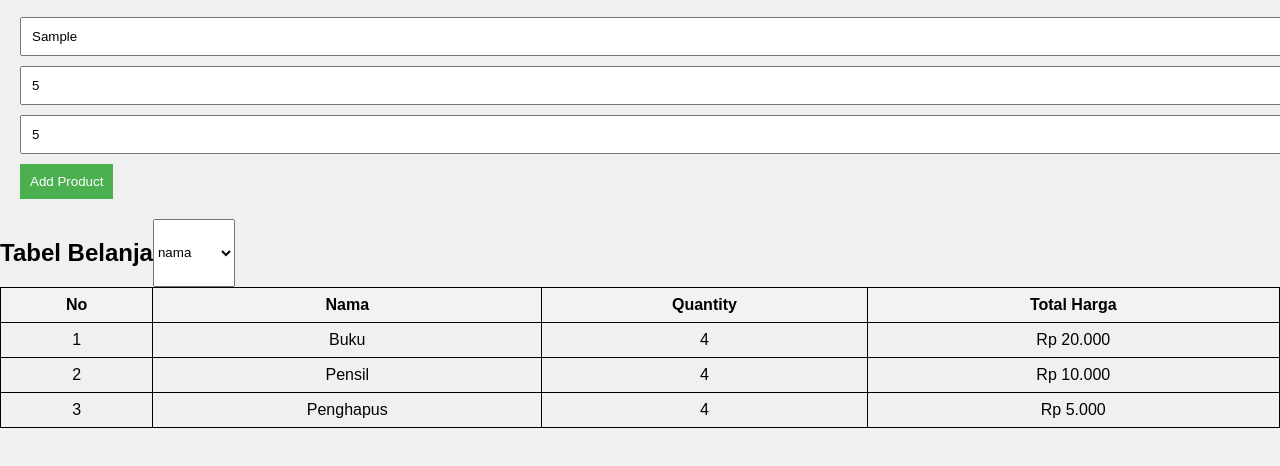
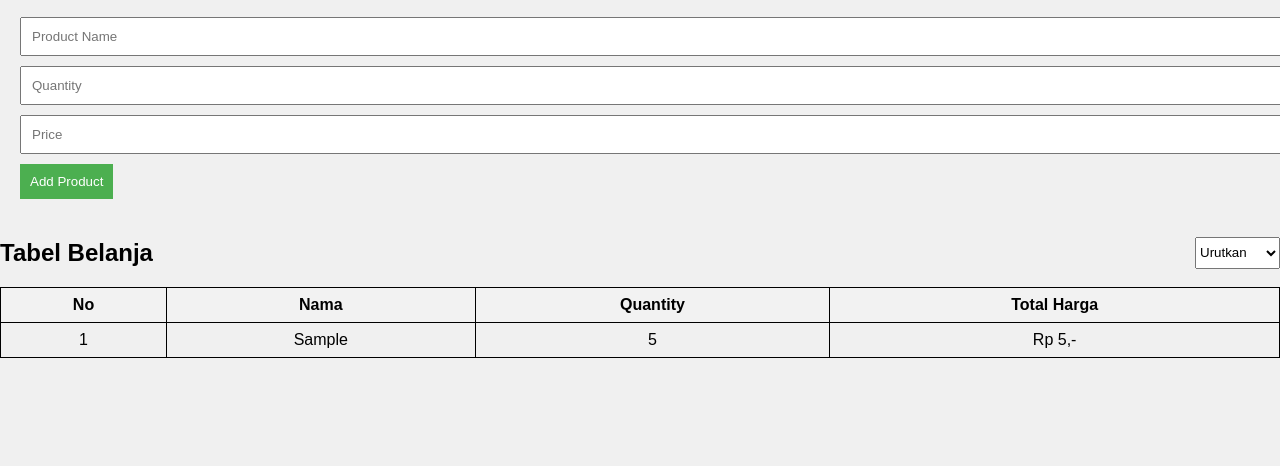
Before and after one commit to wahyuartha07/dinedirector.com, a plain HTML site: page src/index.html in a window 1280 px wide. Both pictures are taken after typing "Sample", "5", "5" into the empty fields and a click on the button "Add Product". Shown: the part 60-526 px from the top of the page. Drawn offline with Linux system fonts and the light colour scheme.

Commit message:
Update HTML

```diff
--- a/src/index.html
+++ b/src/index.html
@@ -14,41 +14,25 @@
       <input type="number" id="product-price" placeholder="Price" />
       <button type="submit">Add Product</button>
     </form>
-    <div id="inventory-list"></div>
+    <div class="dataHead">
       <div class="sorting">
         <h2>Tabel Belanja</h2>
         <select name="" id="">
-        <option value="">nama</option>
-        <option value="">quantity</option>
-        <option value="">total Price</option>
+          <option value="">Urutkan</option>
+          <option value="">Nama</option>
+          <option value="">Quantity</option>
+          <option value="">Total Price</option>
         </select>
       </div>
-    <table>
-      <tr>
+      <table id="inventory-list">
+        <tr id="tableHead">
           <th>No</th>
           <th>Nama</th>
           <th>Quantity</th>
           <th>Total Harga</th>
         </tr>
-      <tr>
-        <td>1</td>
-        <td>Buku</td>
-        <td>4</td>
-        <td id="total">Rp 20.000</td>
-      </tr>
-      <tr>
-        <td>2</td>
-        <td>Pensil</td>
-        <td>4</td>
-        <td id="total">Rp 10.000</td>
-      </tr>
-      <tr>
-        <td>3</td>
-        <td>Penghapus</td>
-        <td>4</td>
-        <td id="total">Rp 5.000</td>
-      </tr>
       </table>
+    </div>
 
     <script src="script.js"></script>
   </body>
--- a/src/script.js
+++ b/src/script.js
@@ -1,27 +1,29 @@
 let inventory = [];
 
-const form = document.getElementById('product-form');
-const inventoryList = document.getElementById('inventory-list');
+const form = document.getElementById("product-form");
+const inventoryList = document.getElementById("inventory-list");
 
-form.addEventListener('submit', function(e) {
+form.addEventListener("submit", function (e) {
   e.preventDefault();
   addProduct();
 });
 
 function addProduct() {
-    const productName = document.getElementById('product-name').value;
-    const productQuantity = parseInt(document.getElementById('product-quantity').value);
-    const productPrice = document.getElementById('product-price').value;
+  const productName = document.getElementById("product-name").value;
+  const productQuantity = parseInt(
+    document.getElementById("product-quantity").value
+  );
+  const productPrice = document.getElementById("product-price").value;
 
-    if (!productName || !productQuantity || !productLocation) {
-        alert('Please fill in all fields');
+  if (!productName || !productQuantity || !productPrice) {
+    alert("Please fill in all fields");
     return;
   }
 
   const product = {
     name: productName,
     quantity: productQuantity,
-        location: productLocation
+    price: productPrice,
   };
 
   inventory.push(product);
@@ -30,18 +32,30 @@ function addProduct() {
 }
 
 function displayInventory() {
-    inventoryList.innerHTML = '';
+    const inventoryList = document.getElementById("inventory-list");
+    inventoryList.innerHTML = "";
+
+    const titleRow = inventoryList.insertRow();
+    titleRow.id = "tableHead";
+    const titleCells = ["No", "Nama", "Quantity", "Total Harga"];
+
+    titleCells.forEach((title) => {
+        const th = document.createElement("th");
+        th.textContent = title;
+        titleRow.appendChild(th);
+    });
 
     for (let i = 0; i < inventory.length; i++) {
         const product = inventory[i];
-        const productElement = document.createElement('div');
-        productElement.textContent = `Name: ${product.name}, Quantity: ${product.quantity}, Location: ${product.location}`;
-        inventoryList.appendChild(productElement);
+        const newRow = inventoryList.insertRow();
+
+        const cellNo = newRow.insertCell();
+        cellNo.textContent = i + 1;
+        const cellName = newRow.insertCell();
+        cellName.textContent = product.name;
+        const cellQuantity = newRow.insertCell();
+        cellQuantity.textContent = product.quantity;
+        const cellPrice = newRow.insertCell();
+        cellPrice.textContent = `Rp ${product.price},-`;
     }
 }
-
-function updateTotal() {
-    var quantity = document.getElementById("quantity").value;
-    var total = quantity * 10;
-    document.getElementById("total").innerHTML = "Rp " + total.toLocaleString() + ",-";
-}
--- a/src/style.css
+++ b/src/style.css
@@ -6,7 +6,7 @@ body {
 }
 
 h1 {
-    background-color: #4CAF50;
+  background-color: #4caf50;
   color: white;
   padding: 10px;
   margin: 0;
@@ -25,7 +25,7 @@ input {
 
 button {
   padding: 10px;
-    background-color: #4CAF50;
+  background-color: #4caf50;
   color: white;
   border: none;
   cursor: pointer;
@@ -35,16 +35,14 @@ button:hover {
   background-color: #45a049;
 }
 
-#inventory-list {
-    margin: 20px;
-}
-
 table {
   width: 100%;
   border-collapse: collapse;
 }
 
-table, th, td {
+table,
+th,
+td {
   border: 1px solid black;
   padding: 8px;
   text-align: center;
@@ -54,7 +52,20 @@ th {
   background-color: #f2f2f2;
 }
 
+.dataHead {
+  width: 100%;
+  display: flex;
+  flex-direction: column;
+  justify-content: space-between;
+}
+
+.dataHead select {
+  width: auto;
+  height: 2rem;
+}
+
 .sorting {
   display: flex;
-
+  align-items: center;
+  justify-content: space-between;
 }
```
Lines whose indentation alone changed are shown as unchanged.
